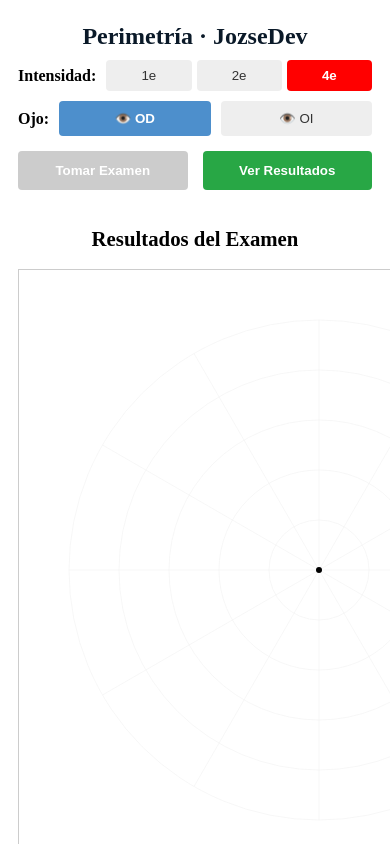
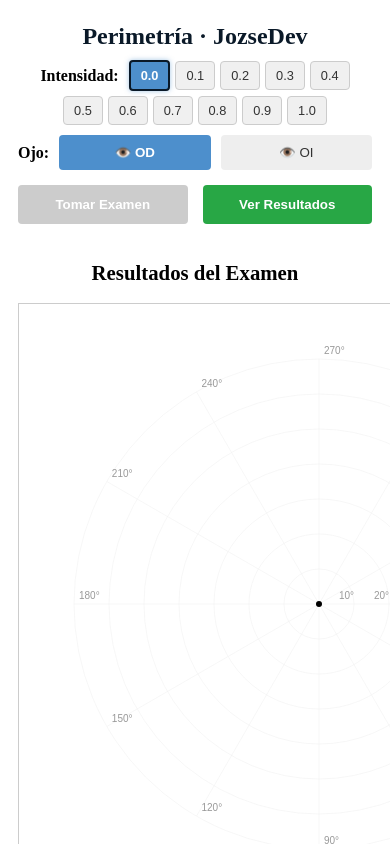
Before and after one commit to JozseDev/perimetria-campo-visual, a React (Vite) app: page / in a window 390 px wide. Both pictures are taken after a click on the button "Ver Resultados". Shown: the top 844 px of the page. Built offline with nearby package versions, Linux system fonts and the light colour scheme.

Commit message:
Versión profesional: grados reales, 11 intensidades 0.0-1.0, isópteras punteadas

```diff
--- a/src/App.tsx
+++ b/src/App.tsx
@@ -1,6 +1,8 @@
 import { useRef, useEffect, useState } from 'react'
 import Islotes from './components/Islotes'
 import './App.css'
+
+type IntensidadGoldmann = '0.0' | '0.1' | '0.2' | '0.3' | '0.4' | '0.5' | '0.6' | '0.7' | '0.8' | '0.9' | '1.0'
 
 function App() {
   const canvasRef = useRef<HTMLCanvasElement>(null)
@@ -9,15 +11,25 @@ function App() {
   const [posicionesExamen, setPosicionesExamen] = useState<any[]>([])
   const [indiceActual, setIndiceActual] = useState(0)
   const [vista, setVista] = useState<'examen' | 'resultados'>('examen')
-  const [intensidadActual, setIntensidadActual] = useState<'1e' | '2e' | '4e'>('4e')
+  const [intensidadActual, setIntensidadActual] = useState<IntensidadGoldmann>('0.0')
+  const [ojoActual, setOjoActual] = useState<'OD' | 'OI'>('OD')
 
+  // Configuración de intensidades estilo Goldmann real
   const intensidadConfig = {
-    '1e': { tamaño: 4, color: '#ff9999', nombre: '1e (bajo)' },
-    '2e': { tamaño: 8, color: '#ff6666', nombre: '2e (medio)' },
-    '4e': { tamaño: 12, color: '#ff0000', nombre: '4e (alto)' }
+    '0.0': { tamaño: 14, color: '#000000', nombre: '0.0 (máx)' },
+    '0.1': { tamaño: 13, color: '#1a1a1a', nombre: '0.1' },
+    '0.2': { tamaño: 12, color: '#333333', nombre: '0.2' },
+    '0.3': { tamaño: 11, color: '#4d4d4d', nombre: '0.3' },
+    '0.4': { tamaño: 10, color: '#666666', nombre: '0.4' },
+    '0.5': { tamaño: 9, color: '#808080', nombre: '0.5' },
+    '0.6': { tamaño: 8, color: '#999999', nombre: '0.6' },
+    '0.7': { tamaño: 7, color: '#b3b3b3', nombre: '0.7' },
+    '0.8': { tamaño: 6, color: '#cccccc', nombre: '0.8' },
+    '0.9': { tamaño: 5, color: '#e6e6e6', nombre: '0.9' },
+    '1.0': { tamaño: 4, color: '#ffffff', border: '1px solid #ccc', nombre: '1.0 (mín)' }
   }
 
-  const [ojoActual, setOjoActual] = useState<'OD' | 'OI'>('OD')
+  const isMobile = window.innerWidth < 600
 
   useEffect(() => {
     const canvas = canvasRef.current
@@ -29,43 +41,68 @@ function App() {
 
     const cx = 300
     const cy = 300
-    const radioMax = 250
+    const PX_POR_GRADO = 3.5
+    const gradosMax = 70
 
+    // Generar posiciones en grados reales
     if (posicionesExamen.length === 0) {
       const posiciones = []
       const angulos = [0, 45, 90, 135, 180, 225, 270, 315]
-      const distancias = [60, 120, 180, 240]
+      const grados = [10, 20, 30, 40, 50, 60, 70]
+
       for (let ang of angulos) {
-        for (let dist of distancias) {
-          posiciones.push({ angulo: ang, distancia: dist, id: `${ang}-${dist}` })
+        for (let g of grados) {
+          posiciones.push({
+            angulo: ang,
+            distancia: Math.round(g * PX_POR_GRADO),
+            grado: g,
+            id: `${ang}-${g}`
+          })
         }
       }
       setPosicionesExamen(posiciones)
     }
 
+    // Dibujar círculos concéntricos con etiquetas
     ctx.strokeStyle = '#ccc'
     ctx.lineWidth = 0.5
-    for (let r = 50; r <= radioMax; r += 50) {
+    const gradosRetícula = [10, 20, 30, 40, 50, 60, 70]
+    gradosRetícula.forEach(g => {
+      const r = g * PX_POR_GRADO
       ctx.beginPath()
       ctx.arc(cx, cy, r, 0, 2 * Math.PI)
       ctx.stroke()
-    }
 
+      ctx.fillStyle = '#999'
+      ctx.font = '10px Arial'
+      ctx.fillText(`${g}°`, cx + r - 15, cy - 5)
+    })
+
+    // Líneas radiales
+    ctx.strokeStyle = '#ccc'
+    ctx.lineWidth = 0.5
     for (let ang = 0; ang < 360; ang += 30) {
       const rad = (ang * Math.PI) / 180
-      const x = cx + Math.cos(rad) * radioMax
-      const y = cy + Math.sin(rad) * radioMax
+      const x = cx + Math.cos(rad) * (gradosMax * PX_POR_GRADO)
+      const y = cy + Math.sin(rad) * (gradosMax * PX_POR_GRADO)
+
       ctx.beginPath()
       ctx.moveTo(cx, cy)
       ctx.lineTo(x, y)
       ctx.stroke()
+
+      ctx.fillStyle = '#999'
+      ctx.font = '10px Arial'
+      ctx.fillText(`${ang}°`, x + 5, y - 5)
     }
 
+    // Punto de fijación
     ctx.fillStyle = 'black'
     ctx.beginPath()
     ctx.arc(cx, cy, 3, 0, 2 * Math.PI)
     ctx.fill()
 
+    // Dibujar estímulo actual
     if (posicionesExamen.length > 0 && indiceActual < posicionesExamen.length) {
       const pos = posicionesExamen[indiceActual]
       const rad = (pos.angulo * Math.PI) / 180
@@ -74,11 +111,22 @@ function App() {
 
       setEstimuloPos({ x: estX, y: estY })
 
-      const config = intensidadConfig[intensidadActual as keyof typeof intensidadConfig]
+      const config = intensidadConfig[intensidadActual]
       ctx.fillStyle = config.color
       ctx.beginPath()
       ctx.arc(estX, estY, config.tamaño, 0, 2 * Math.PI)
       ctx.fill()
+
+      // Borde para estímulos blancos
+      if (intensidadActual === '1.0') {
+        ctx.strokeStyle = '#ccc'
+        ctx.lineWidth = 0.5
+        ctx.stroke()
+      }
+
+      ctx.fillStyle = '#666'
+      ctx.font = 'bold 12px Arial'
+      ctx.fillText(`${pos.grado}°`, estX + 15, estY - 15)
     }
   }, [indiceActual, posicionesExamen])
 
@@ -99,12 +147,13 @@ function App() {
 
     if (posicionesExamen.length > 0 && indiceActual < posicionesExamen.length) {
       const posActual = posicionesExamen[indiceActual]
-      const config = intensidadConfig[intensidadActual as keyof typeof intensidadConfig]
+      const config = intensidadConfig[intensidadActual]
 
       const nuevaRespuesta = {
         id: crypto.randomUUID(),
         angulo: posActual.angulo,
         distancia: posActual.distancia,
+        grado: posActual.grado,
         intensidad: intensidadActual,
         tamaño: config.tamaño,
         ojo: ojoActual,
@@ -114,19 +163,7 @@ function App() {
 
       setRespuestas([...respuestas, nuevaRespuesta])
       console.log('📋 Respuesta:', nuevaRespuesta)
-
-          // Guardar en Railway (nube)
-fetch('https://perimetria-campo-visual-production.up.railway.app/api/guardar', {
-  method: 'POST',
-  headers: { 'Content-Type': 'application/json' },
-  body: JSON.stringify(nuevaRespuesta)
-})
-  .then(res => res.json())
-  .then(data => console.log('💾 DB:', data))
-  .catch(err => console.error('❌ Error DB:', err))
     }
-
-
 
     if (indiceActual < posicionesExamen.length - 1) {
       setIndiceActual(indiceActual + 1)
@@ -185,7 +222,7 @@ fetch('https://perimetria-campo-visual-production.up.railway.app/api/guardar', {
       doc.addImage(imgData, 'PNG', 20, 75, 140, 140)
 
       if (respuestasOjo.length > 0) {
-      const intensidades = ['1e', '2e', '4e']
+        const intensidades = ['0.0', '0.1', '0.2', '0.3', '0.4', '0.5', '0.6', '0.7', '0.8', '0.9', '1.0']
         const tablaData = intensidades.map(int => {
           const respuestasInt = respuestasOjo.filter(r => r.intensidad === int)
           const vistasInt = respuestasInt.filter(r => r.visto).length
@@ -222,8 +259,6 @@ fetch('https://perimetria-campo-visual-production.up.railway.app/api/guardar', {
     }
   }
 
-  const isMobile = window.innerWidth < 600
-
   return (
     <div style={{
       display: 'flex',
@@ -245,12 +280,12 @@ fetch('https://perimetria-campo-visual-production.up.railway.app/api/guardar', {
         {isMobile ? 'Perimetría · JozseDev' : 'Perimetría de Campo Visual · JozseDev'}
       </h1>
 
-    {/* INTENSIDAD */}
+      {/* SELECTOR DE INTENSIDAD - GOLDMANN REAL */}
       <div style={{
         marginBottom: isMobile ? '10px' : '15px',
         display: 'flex',
         flexWrap: 'wrap',
-      gap: isMobile ? '5px' : '10px',
+        gap: isMobile ? '5px' : '8px',
         alignItems: 'center',
         justifyContent: 'center',
         width: '100%'
@@ -259,24 +294,25 @@ fetch('https://perimetria-campo-visual-production.up.railway.app/api/guardar', {
         {Object.entries(intensidadConfig).map(([key, config]) => (
           <button
             key={key}
-          onClick={() => setIntensidadActual(key as '1e' | '2e' | '4e')}
+            onClick={() => setIntensidadActual(key as IntensidadGoldmann)}
             style={{
-            padding: isMobile ? '8px 12px' : '6px 12px',
-            background: intensidadActual === key ? config.color : '#eee',
+              padding: isMobile ? '6px 10px' : '4px 8px',
+              background: intensidadActual === key ? '#4d8fcc' : '#f0f0f0',
               color: intensidadActual === key ? 'white' : '#333',
-            border: 'none',
+              border: intensidadActual === key ? '2px solid #0a1928' : '1px solid #ccc',
               borderRadius: '4px',
               cursor: 'pointer',
               fontWeight: intensidadActual === key ? 'bold' : 'normal',
-            flex: isMobile ? '1 0 auto' : 'none'
+              fontSize: isMobile ? '0.8rem' : '0.9rem',
+              boxShadow: intensidadActual === key ? '0 0 5px rgba(77,143,204,0.5)' : 'none'
             }}
           >
-          {isMobile ? key : config.nombre}
+            {key}
           </button>
         ))}
       </div>
 
-    {/* OJO */}
+      {/* SELECTOR DE OJO */}
       <div style={{
         marginBottom: isMobile ? '15px' : '15px',
         display: 'flex',
@@ -385,7 +421,9 @@ fetch('https://perimetria-campo-visual-production.up.railway.app/api/guardar', {
             fontSize: isMobile ? '0.9rem' : '1rem',
             textAlign: 'center'
           }}>
-          Posición {indiceActual + 1} de {posicionesExamen.length} · Ojo: {ojoActual === 'OD' ? 'Derecho' : 'Izquierdo'}
+            Posición {indiceActual + 1} de {posicionesExamen.length} ·
+            {posicionesExamen[indiceActual]?.grado}° ·
+            Ojo: {ojoActual === 'OD' ? 'Derecho' : 'Izquierdo'}
           </p>
         </>
       ) : (
@@ -407,21 +445,13 @@ fetch('https://perimetria-campo-visual-production.up.railway.app/api/guardar', {
           </div>
 
           <p style={{ marginTop: '10px', fontSize: isMobile ? '0.8rem' : '1rem' }}>
-          🟢 Visto | 🔴 No visto | 🟦 Islote de visión
+            🟢 Visto | 🔴 No visto | ⚫ Isóptera
           </p>
 
-        <div style={{
-          marginTop: '20px',
-          display: 'flex',
-          flexDirection: isMobile ? 'column' : 'row',
-          gap: '10px',
-          justifyContent: 'center',
-          alignItems: 'center',
-          width: '100%'
-        }}>
           <button
             onClick={exportarPDF}
             style={{
+              marginTop: '20px',
               padding: isMobile ? '12px 20px' : '8px 16px',
               background: '#dc3545',
               color: 'white',
@@ -434,7 +464,6 @@ fetch('https://perimetria-campo-visual-production.up.railway.app/api/guardar', {
           >
             📄 Exportar a PDF
           </button>
-        </div>
         </div>
       )}
 
--- a/src/components/Islotes.tsx
+++ b/src/components/Islotes.tsx
@@ -15,32 +15,48 @@ export default function Islotes({ respuestas, width = 600, height = 600 }: Props
     const ctx = canvas.getContext('2d')
     if (!ctx) return
 
-    // Limpiar
     ctx.clearRect(0, 0, width, height)
 
-    // Dibujar retícula de fondo (misma que el examen)
+    // ============================================
+    // 1. RETÍCULA EN GRADOS (IGUAL QUE EL EXAMEN)
+    // ============================================
+    const cx = 300
+    const cy = 300
+    const PX_POR_GRADO = 3.5
+    const gradosMax = 70
+
+    // Círculos concéntricos (10° a 70°)
     ctx.strokeStyle = '#eee'
     ctx.lineWidth = 0.5
-    const cx = 300
-    const cy = 300
-    const radioMax = 250
-
-    // Círculos concéntricos
-    for (let r = 50; r <= radioMax; r += 50) {
+    const grados = [10, 20, 30, 40, 50, 60, 70]
+    grados.forEach(g => {
+      const r = g * PX_POR_GRADO
       ctx.beginPath()
       ctx.arc(cx, cy, r, 0, 2 * Math.PI)
       ctx.stroke()
-    }
 
-    // Líneas radiales
+      // Etiqueta de grados
+      ctx.fillStyle = '#999'
+      ctx.font = '10px Arial'
+      ctx.fillText(`${g}°`, cx + r - 15, cy - 5)
+    })
+
+    // Líneas radiales cada 30°
+    ctx.strokeStyle = '#eee'
+    ctx.lineWidth = 0.5
     for (let ang = 0; ang < 360; ang += 30) {
       const rad = (ang * Math.PI) / 180
-      const x = cx + Math.cos(rad) * radioMax
-      const y = cy + Math.sin(rad) * radioMax
+      const x = cx + Math.cos(rad) * (gradosMax * PX_POR_GRADO)
+      const y = cy + Math.sin(rad) * (gradosMax * PX_POR_GRADO)
       ctx.beginPath()
       ctx.moveTo(cx, cy)
       ctx.lineTo(x, y)
       ctx.stroke()
+
+      // Etiqueta de ángulos
+      ctx.fillStyle = '#999'
+      ctx.font = '10px Arial'
+      ctx.fillText(`${ang}°`, x + 5, y - 5)
     }
 
     // Punto de fijación
@@ -49,19 +65,26 @@ export default function Islotes({ respuestas, width = 600, height = 600 }: Props
     ctx.arc(cx, cy, 3, 0, 2 * Math.PI)
     ctx.fill()
 
-    // SI HAY RESPUESTAS, DIBUJAR ISLOTES
+    // ============================================
+    // 2. DIBUJAR PUNTOS (VISTOS/NO VISTOS)
+    // ============================================
     if (respuestas.length > 0) {
-      // Agrupar respuestas por ángulo y distancia
-      const puntosVistos = respuestas.filter(r => r.visto === true)
-      const puntosNoVistos = respuestas.filter(r => r.visto === false)
+      // Filtrar respuestas con grado (para compatibilidad)
+      const respuestasConGrado = respuestas.map(r => ({
+        ...r,
+        grado: r.grado || Math.round(r.distancia / PX_POR_GRADO)
+      }))
 
-      // Dibujar puntos VISTOS (verdes)
+      const puntosVistos = respuestasConGrado.filter(r => r.visto === true)
+      const puntosNoVistos = respuestasConGrado.filter(r => r.visto === false)
+
+      // Puntos VISTOS (verde)
       puntosVistos.forEach(r => {
         const rad = (r.angulo * Math.PI) / 180
-        const x = cx + Math.cos(rad) * r.distancia
-        const y = cy + Math.sin(rad) * r.distancia
+        const x = cx + Math.cos(rad) * (r.grado * PX_POR_GRADO)
+        const y = cy + Math.sin(rad) * (r.grado * PX_POR_GRADO)
 
-        ctx.fillStyle = '#00ff00'
+        ctx.fillStyle = '#00aa00'
         ctx.beginPath()
         ctx.arc(x, y, 4, 0, 2 * Math.PI)
         ctx.fill()
@@ -70,13 +93,13 @@ export default function Islotes({ respuestas, width = 600, height = 600 }: Props
         ctx.fillText('✓', x - 3, y - 8)
       })
 
-      // Dibujar puntos NO VISTOS (rojos)
+      // Puntos NO VISTOS (rojo)
       puntosNoVistos.forEach(r => {
         const rad = (r.angulo * Math.PI) / 180
-        const x = cx + Math.cos(rad) * r.distancia
-        const y = cy + Math.sin(rad) * r.distancia
+        const x = cx + Math.cos(rad) * (r.grado * PX_POR_GRADO)
+        const y = cy + Math.sin(rad) * (r.grado * PX_POR_GRADO)
 
-        ctx.fillStyle = '#ff0000'
+        ctx.fillStyle = '#ff3333'
         ctx.beginPath()
         ctx.arc(x, y, 4, 0, 2 * Math.PI)
         ctx.fill()
@@ -85,27 +108,27 @@ export default function Islotes({ respuestas, width = 600, height = 600 }: Props
         ctx.fillText('✗', x - 3, y - 8)
       })
 
-      // DIBUJAR ISLOTE (contorno suave)
-      // Esto crea una línea que envuelve los puntos vistos
-      ctx.strokeStyle = '#0066cc'
-      ctx.lineWidth = 2
+      // ============================================
+      // 3. ISOPTERA (LÍNEA NEGRA, NO ÁREA AZUL)
+      // ============================================
+      ctx.strokeStyle = 'black'
+      ctx.lineWidth = 1.5
+      ctx.setLineDash([3, 3]) // Línea punteada como Goldmann
 
-      // Para simplificar, dibujamos una curva que conecta los puntos más externos
       const angulosUnicos = [...new Set(respuestas.map(r => r.angulo))].sort((a,b) => a - b)
 
       ctx.beginPath()
       let primero = true
 
       angulosUnicos.forEach(angulo => {
-        // Encontrar la distancia MÁXIMA vista para este ángulo
-        const vistasEnAngulo = respuestas
+        const vistasEnAngulo = respuestasConGrado
           .filter(r => r.angulo === angulo && r.visto === true)
 
         if (vistasEnAngulo.length > 0) {
-          const maxDist = Math.max(...vistasEnAngulo.map(r => r.distancia))
+          const maxGrado = Math.max(...vistasEnAngulo.map(r => r.grado))
           const rad = (angulo * Math.PI) / 180
-          const x = cx + Math.cos(rad) * maxDist
-          const y = cy + Math.sin(rad) * maxDist
+          const x = cx + Math.cos(rad) * (maxGrado * PX_POR_GRADO)
+          const y = cy + Math.sin(rad) * (maxGrado * PX_POR_GRADO)
 
           if (primero) {
             ctx.moveTo(x, y)
@@ -117,11 +140,8 @@ export default function Islotes({ respuestas, width = 600, height = 600 }: Props
       })
 
       ctx.closePath()
-      ctx.strokeStyle = '#0066cc'
-      ctx.lineWidth = 2
       ctx.stroke()
-      ctx.fillStyle = 'rgba(0,102,204,0.1)'
-      ctx.fill()
+      ctx.setLineDash([]) // Restaurar línea sólida
     }
 
   }, [respuestas, width, height])
```
Also changed, not shown: 1 other file (tests, documents, lock files or other folders). Lines whose indentation alone changed are shown as unchanged.
